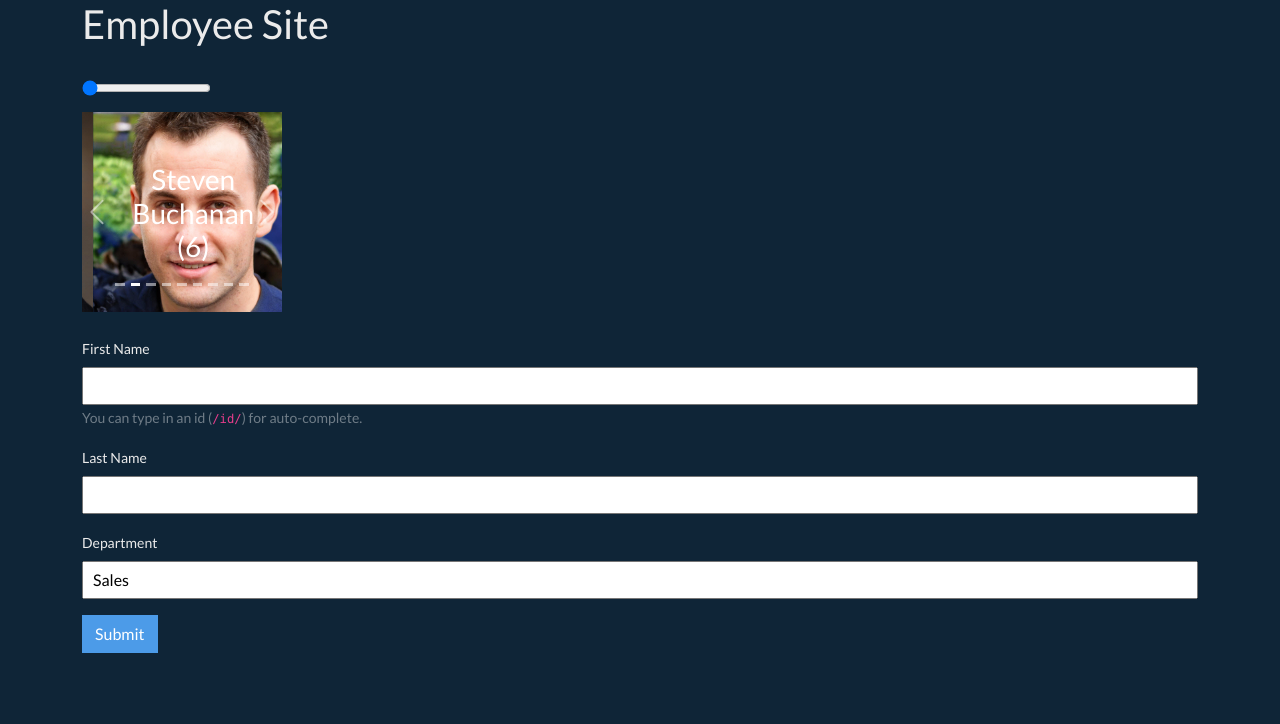
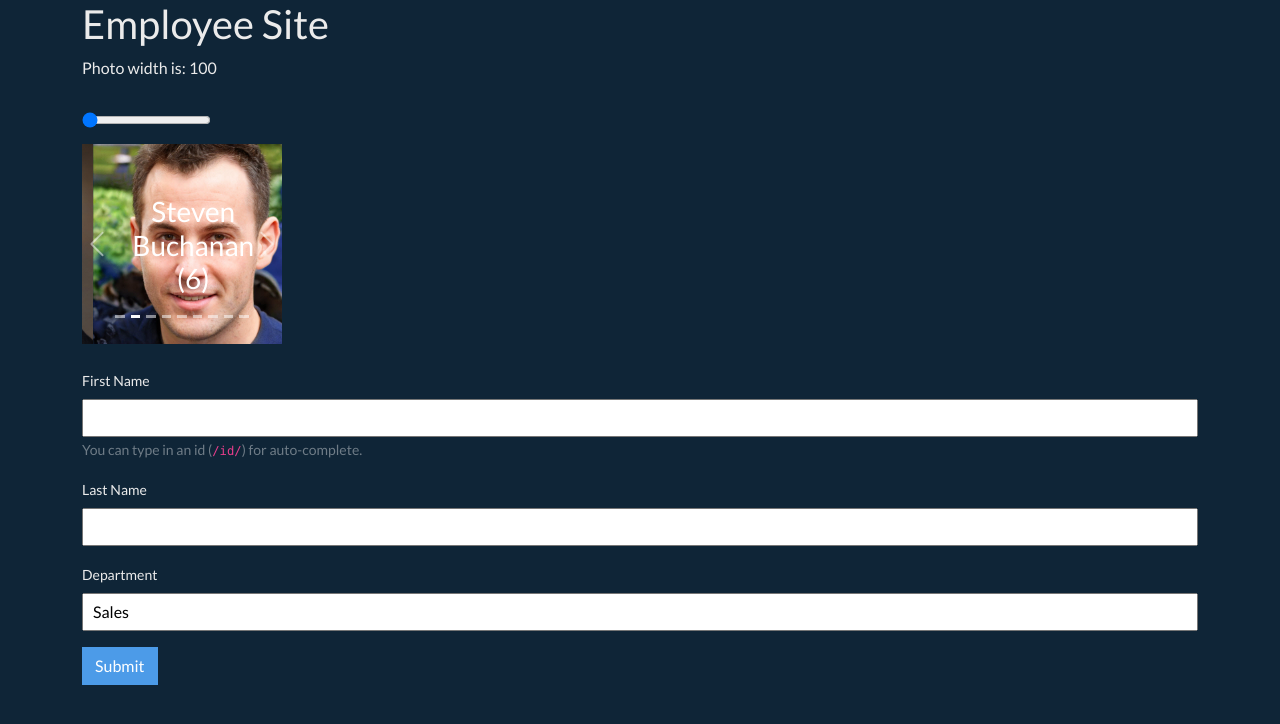
Before and after one commit to edwardtanguay/live-coding-vite-bootstrap-json-server, a React (Vite) app: page / in a window 1280 px wide. Shown: the top 724 px of the page. Built offline with nearby package versions, Linux system fonts and the light colour scheme; data requests are answered from the project's data file.

Commit message:
slider changes number

```diff
--- a/src/components/Employees.jsx
+++ b/src/components/Employees.jsx
@@ -4,6 +4,7 @@ import { useForm } from 'react-hook-form';
 
 export const Employees = () => {
 	const [formData, setFormData] = useState({});
+	const [photoWidth, setPhotoWidth] = useState(100);
 	const { register, handleSubmit, watch, setValue, formState: { errors } } = useForm({
 		defaultValues: {
 			department: 'Sales'
@@ -34,10 +35,15 @@ export const Employees = () => {
 		}
 	}, [watch('firstName')]);
 
+	const handleSliderChange = (e) => {
+		setPhotoWidth(e.target.value)
+	}
+
 	return (
 		<>
+			<div>Photo width is: {photoWidth}</div>
 			<div className="app-slider-area">
-				<input type="range" min="100" max="500"/>
+				<input type="range" min="100" max="500" onChange={handleSliderChange} value={photoWidth}/>
 			</div>
 
 			<Carousel className="app-carousel">
```
